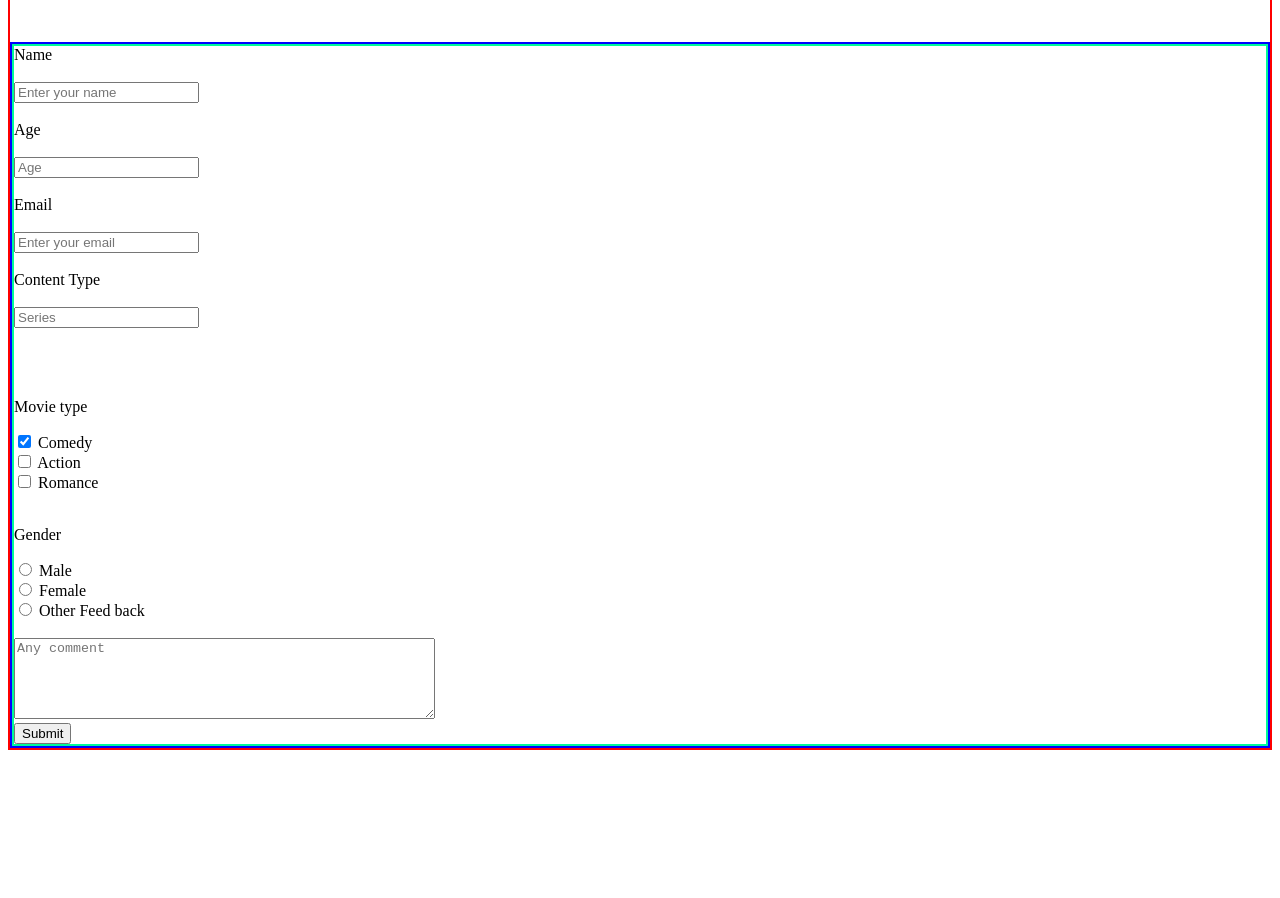
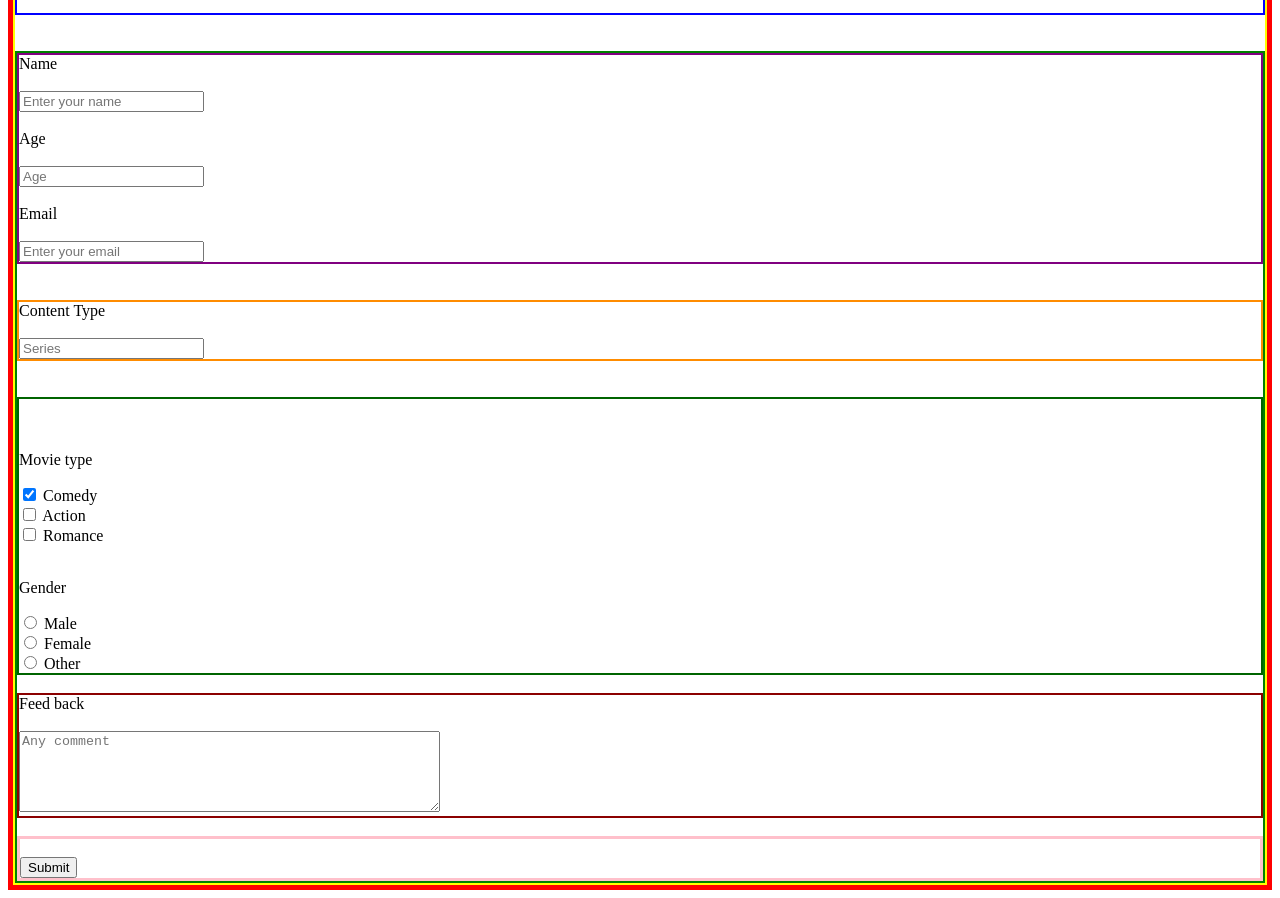
Before and after one commit to 10-adem/Netflix-Survey-Form, a plain HTML site: page index.html in a window 1280 px wide. Shown: the part 118-1016 px from the top of the page. Before the commit the page ends 876 px from the top, so only its background shows below. Drawn offline with Linux system fonts and the light colour scheme.

Commit message:
div added

```diff
--- a/index.html
+++ b/index.html
@@ -11,6 +11,7 @@
 <body>
     <form action="result.html">
         <div class="main-container">
+           <div class="table-container">
                 <div class="head-container">
                     <h1 class="baslık">NETFLIX</h1>
                     <p class="prf1">Thank you for signing up Netflix. Tell us more about your self</p>
@@ -18,6 +19,7 @@
                 <br><br>
                 <div class="card-container">
                     <div class="inputclass">
+                        <div class="input2class">
                             <label for="name">Name</label>
                             <br><br>
                             <input type="text" name="Name" id="name" placeholder="Enter your name" class="nclass">
@@ -29,11 +31,15 @@
                             <label for="email">Email</label>
                             <br><br>
                             <input type="email" name="Email" id="email" placeholder="Enter your email" class="eclass">
+                        </div>
                         <br><br>
+                        <div class="slctclass">
                             <label for="content-type">Content Type</label>
                             <br><br>
                             <input type="text" name="content-type" id="content-type" list="contype" class="contypeclass" placeholder="Series">
+                        </div>
                         <br><br>
+                        <div class="optnclass">
                             <datalist id="contype" class="dclass">
                             <option value="Film"></option>
                             <option value="Soap Opera"></option>
@@ -62,11 +68,21 @@
                             <input type="radio" name="gender" id="gerder3" value="Other" >
                             <label for="gerder3">Other</label>
 
+                        </div>
+                        <br>
+
+                        <div class="feedclass">
                             <label for="Feed back">Feed back</label>
                             <br><br>
                             <textarea name="feedback" id="yorum" cols="50" rows="5" placeholder="Any comment" ></textarea>
+
+                        </div>
+                        <br>
+                        <div class="sbmtclass">
                             <br>
                             <input type="submit" value="Submit">
+                        </div>
+
 
                     </div>
 
@@ -80,6 +96,9 @@
 
 
                 </div>
+           </div>
+
+
 
         </div>
 
--- a/style.css
+++ b/style.css
@@ -1,16 +1,27 @@
-
-
-
 .main-container{
-    border: 2px solid red;
+    border: 5px solid red
 }
-
-.center-container{
-    border: 2px solid green;
+.head-container{
+    border: 2px solid blue
 }
 .card-container{
-    border: 2px solid blue;
+    border: 2px solid green
 }
-.inputclass{
-    border: 2px solid mediumspringgreen;
+.table-container{
+    border:2px solid yellow
 }
+.input2class{
+    border:2px solid purple
+}
+.slctclass{
+    border:2px solid darkorange
+}
+.optnclass{
+    border: 2px solid darkgreen
+}
+.feedclass{
+    border: 2px solid darkred
+}
+.sbmtclass{
+    border: 3px solid pink
+}
```
Lines whose indentation alone changed are shown as unchanged.
